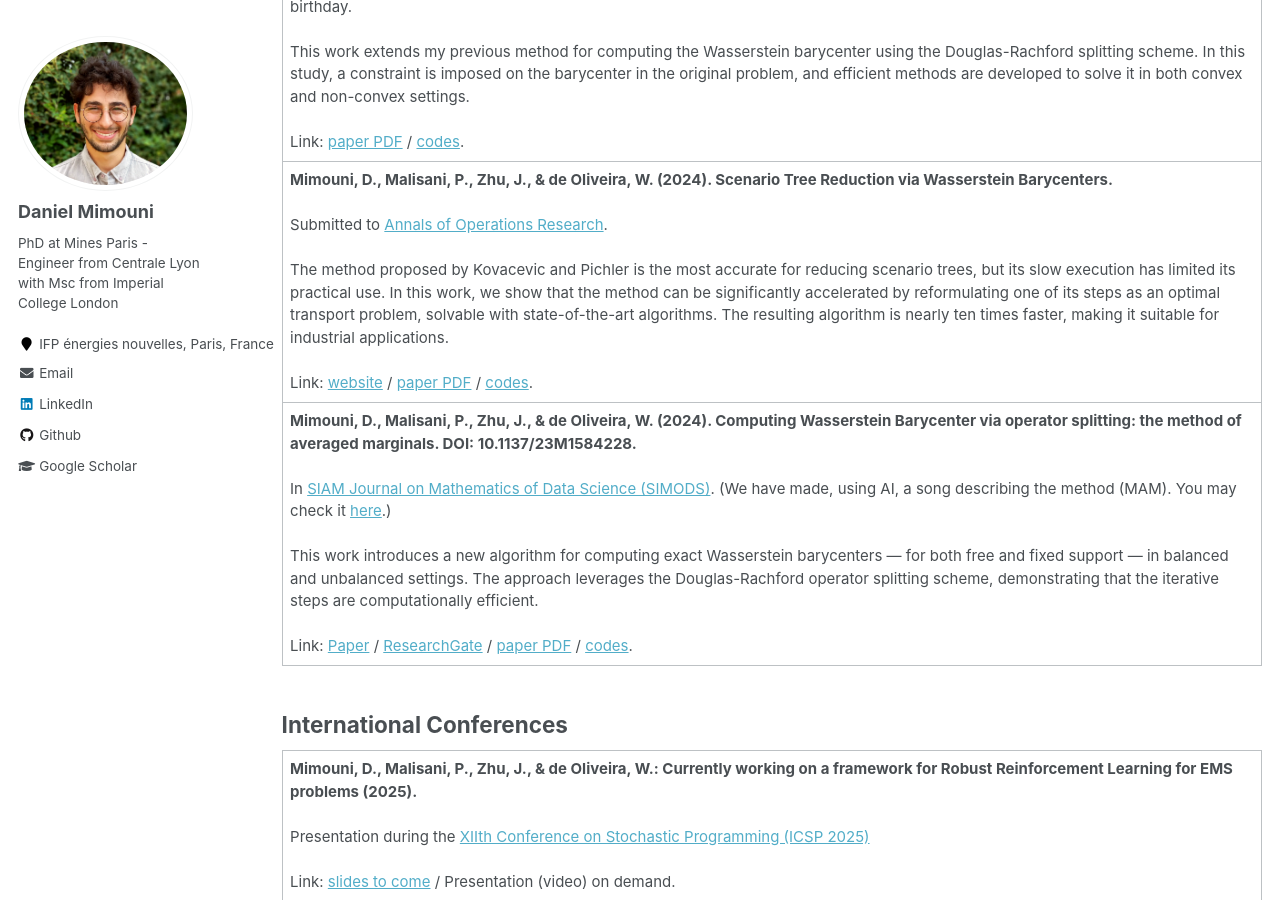
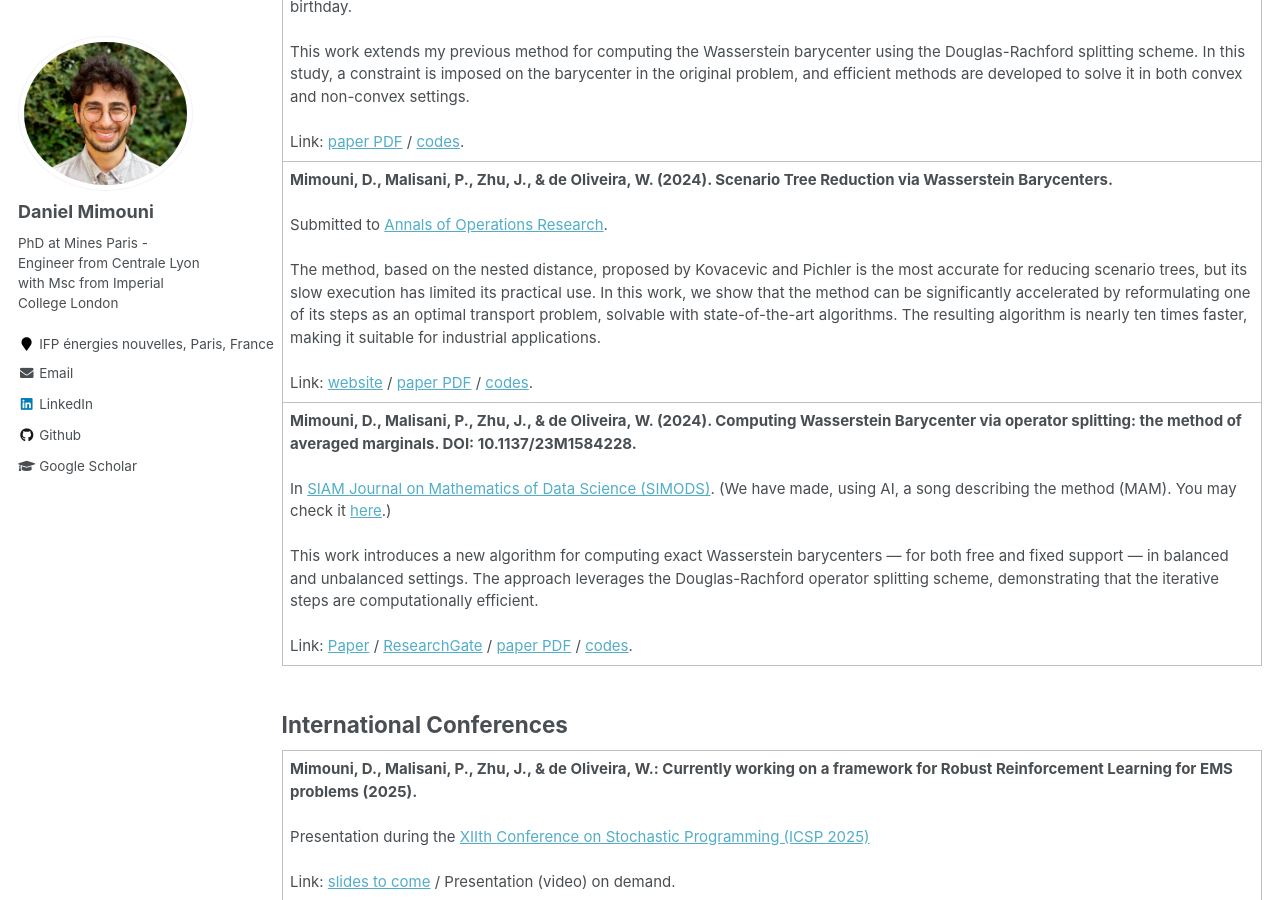
Before and after one commit to dan-mim/dan-mim.github.io, a Jekyll site: the page built from _pages/publications.md, in a window 1280 px wide and 900 px high, scrolled down 528 px. Built offline with Jekyll 4.4.1, drawn with Linux system fonts in a browser that asks for light colours.

Commit message:
Update publications.md

```diff
--- a/_pages/publications.md
+++ b/_pages/publications.md
@@ -47,7 +47,7 @@ By proposing efficient algorithms for computing Wasserstein barycenters and redu
     <td>
       <b>Mimouni, D., Malisani, P., Zhu, J., & de Oliveira, W. (2024). Scenario Tree Reduction via Wasserstein Barycenters.</b><br><br>
       Submitted to <a href="https://link.springer.com/journal/10479">Annals of Operations Research</a>.<br><br>
-      The method proposed by Kovacevic and Pichler is the most accurate for reducing scenario trees, but its slow execution has limited its practical use. In this work, we show that the method can be significantly accelerated by reformulating one of its steps as an optimal transport problem, solvable with state-of-the-art algorithms. The resulting algorithm is nearly ten times faster, making it suitable for industrial applications.<br><br>
+      The method, based on the nested distance, proposed by Kovacevic and Pichler is the most accurate for reducing scenario trees, but its slow execution has limited its practical use. In this work, we show that the method can be significantly accelerated by reformulating one of its steps as an optimal transport problem, solvable with state-of-the-art algorithms. The resulting algorithm is nearly ten times faster, making it suitable for industrial applications.<br><br>
       Link: <a href="https://www.researchgate.net/publication/">website</a> / <a href="/files/reduction_tree.pdf">paper PDF</a> / <a href="https://github.com/dan-mim/Nested_tree_reduction">codes</a>.
     </td>
   </tr>
```
